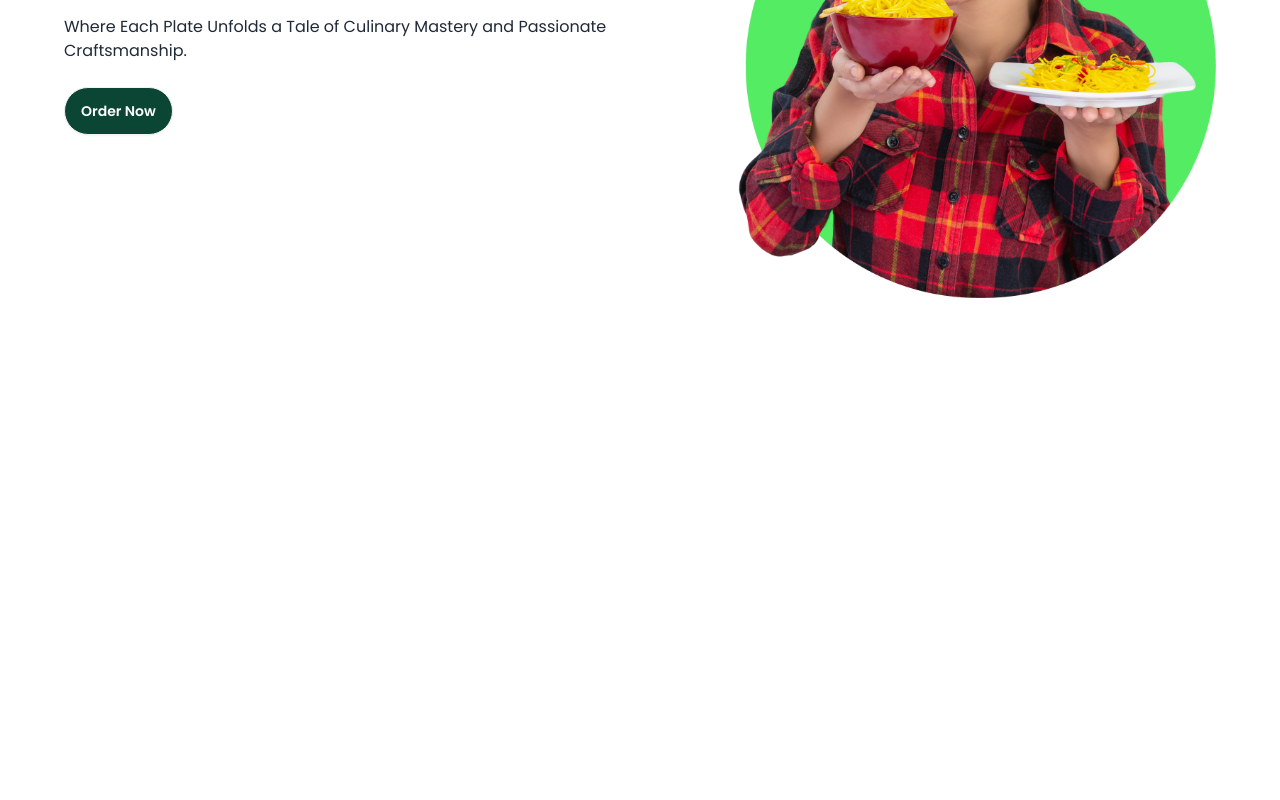
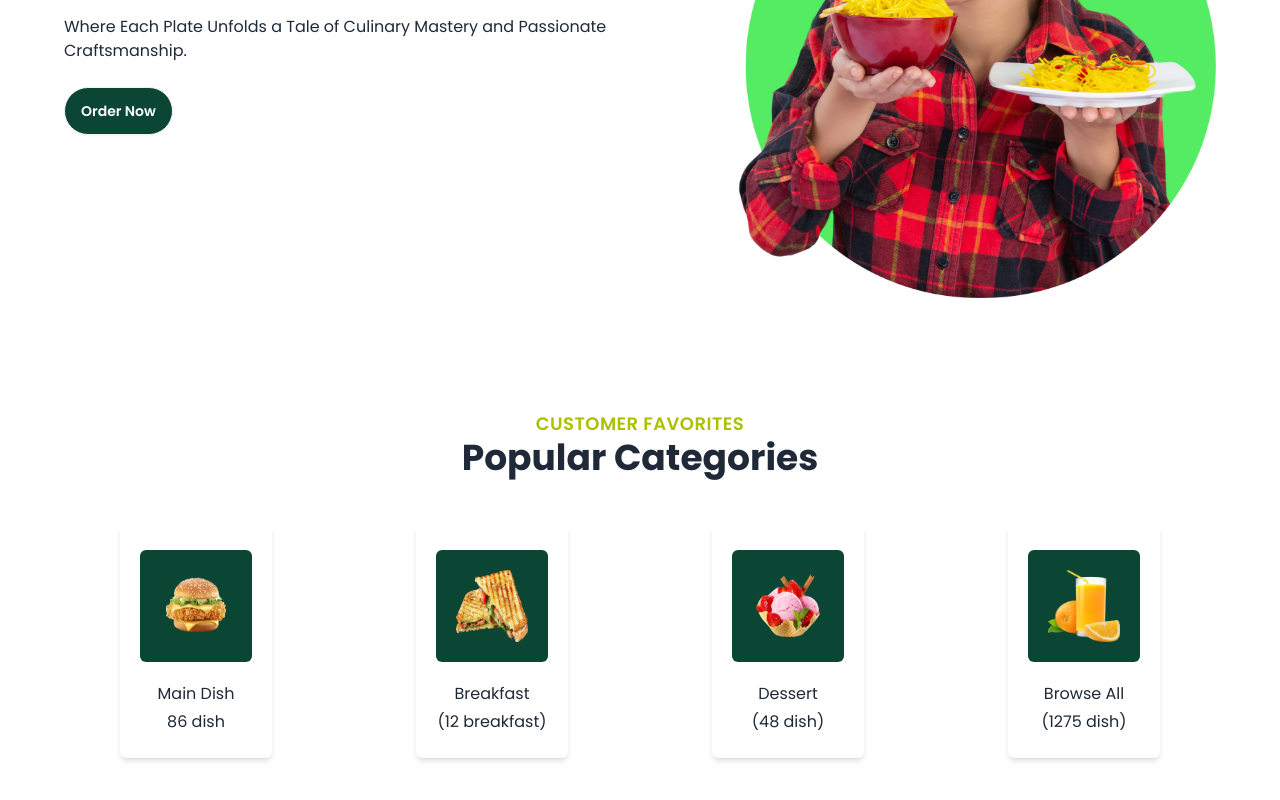
Before and after one commit to nayon117/flavify-client, a React (Vite) app: page / in a window 1280 px wide. Shown: the part 316-1116 px from the top of the page. Before the commit the page ends 800 px from the top, so only its background shows below. Built offline with nearby package versions, Linux system fonts and the light colour scheme.

Commit message:
create category section

```diff
--- a/src/App.css
+++ b/src/App.css
@@ -9,3 +9,9 @@ header{
 .section-container {
     @apply max-w-screen-xl mx-auto px-4 md:px-8 lg:px-16
 }
+.subtitle{
+  @apply text-accent tracking-wide text-lg font-semibold uppercase
+}
+.title{
+  @apply text-2xl md:text-3xl lg:text-4xl font-bold leading-snug
+}
--- /dev/null
+++ b/src/pages/home/Categories.jsx
@@ -0,0 +1,40 @@
+import img1 from '../../assets/images/home/category/img1.png'
+import img2 from '../../assets/images/home/category/img2.png'
+import img3 from '../../assets/images/home/category/img3.png'
+import img4 from '../../assets/images/home/category/img4.png'
+const Categories = () => {
+    const categoriesItems = [
+        {id:1, title:"Main Dish", desc:"86 dish", img:img1},
+        {id:2, title:"Breakfast", desc:"(12 breakfast)", img:img2},
+        {id:3, title:"Dessert", desc:"(48 dish)", img:img3},
+        {id:4, title:"Browse All", desc:"(1275 dish)", img:img4}
+    ]
+  return (
+    <div className="section-container py-16">
+      <div className="text-center">
+        <h2 className="subtitle">
+          Customer Favorites
+        </h2>
+        <h2 className="title">
+          Popular Categories
+        </h2>
+          </div>
+
+          {/* category items */}
+      <div className='flex flex-col md:flex-row gap-8 flex-wrap justify-around items-center mt-12'>
+        {
+          categoriesItems?.map((item, idx) => <div key={idx} className='shadow-md rounded-md bg-white py-6 px-5 mx-auto text-center cursor-pointer hover:-translate-y-4 duration-300 transition-all'>
+            <div>
+              <img src={item.img} alt="" className='p-5 bg-green rounded-md w-28 h-28'/>
+            </div>
+            <div className='mt-5 space-y-1'>
+              <h4>{item.title}</h4>
+              <p>{item.desc}</p>
+            </div>
+          </div>)
+        }
+      </div>
+    </div>
+  );
+};
+export default Categories;
--- a/src/pages/home/Home.jsx
+++ b/src/pages/home/Home.jsx
@@ -1,10 +1,12 @@
 import Banner from "../../components/Banner";
+import Categories from "./Categories";
 
 
 const Home = () => {
   return (
     <div>
-       <Banner/>
+      <Banner />
+      <Categories/>
     </div>
   );
 };
```
